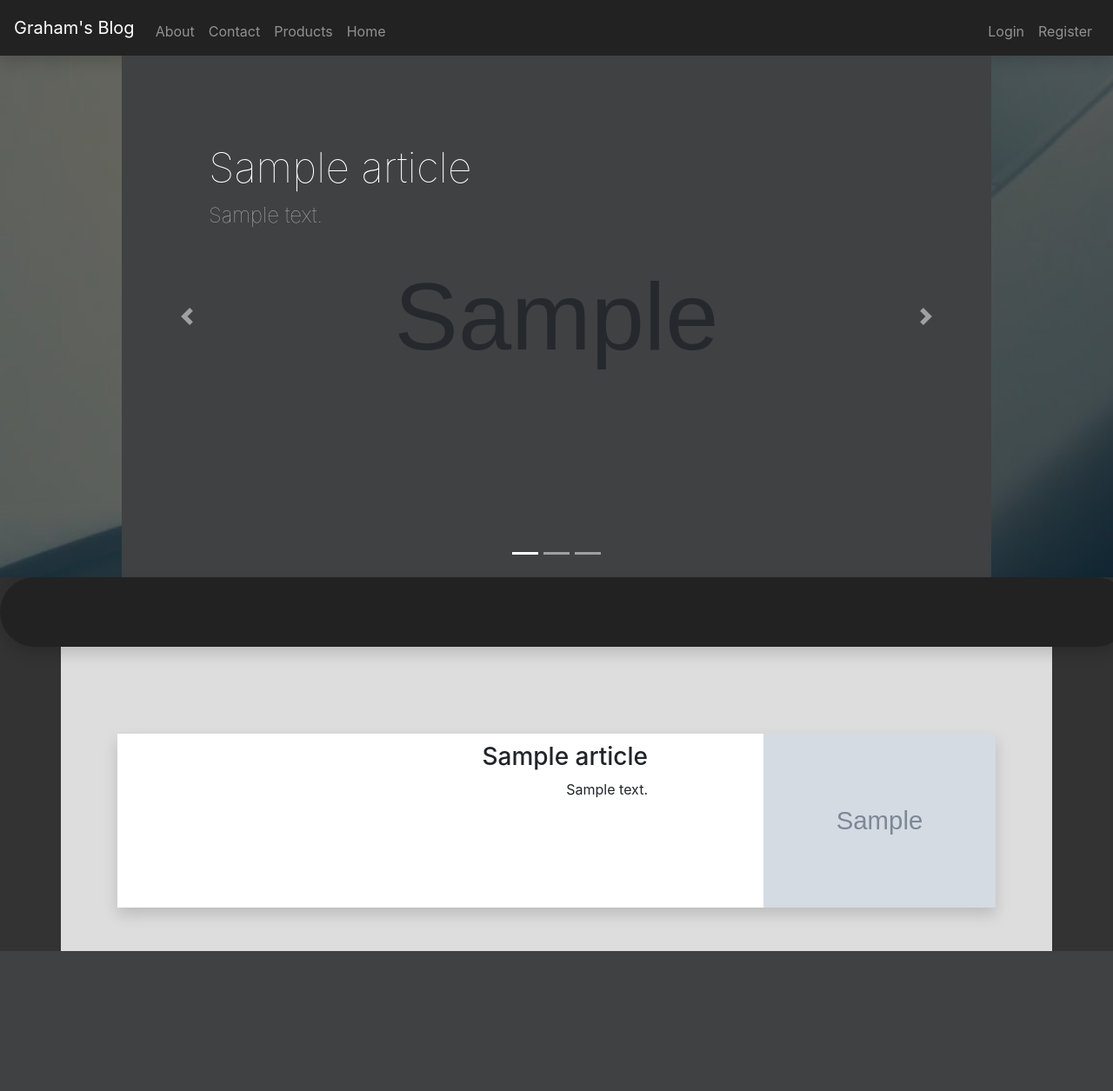
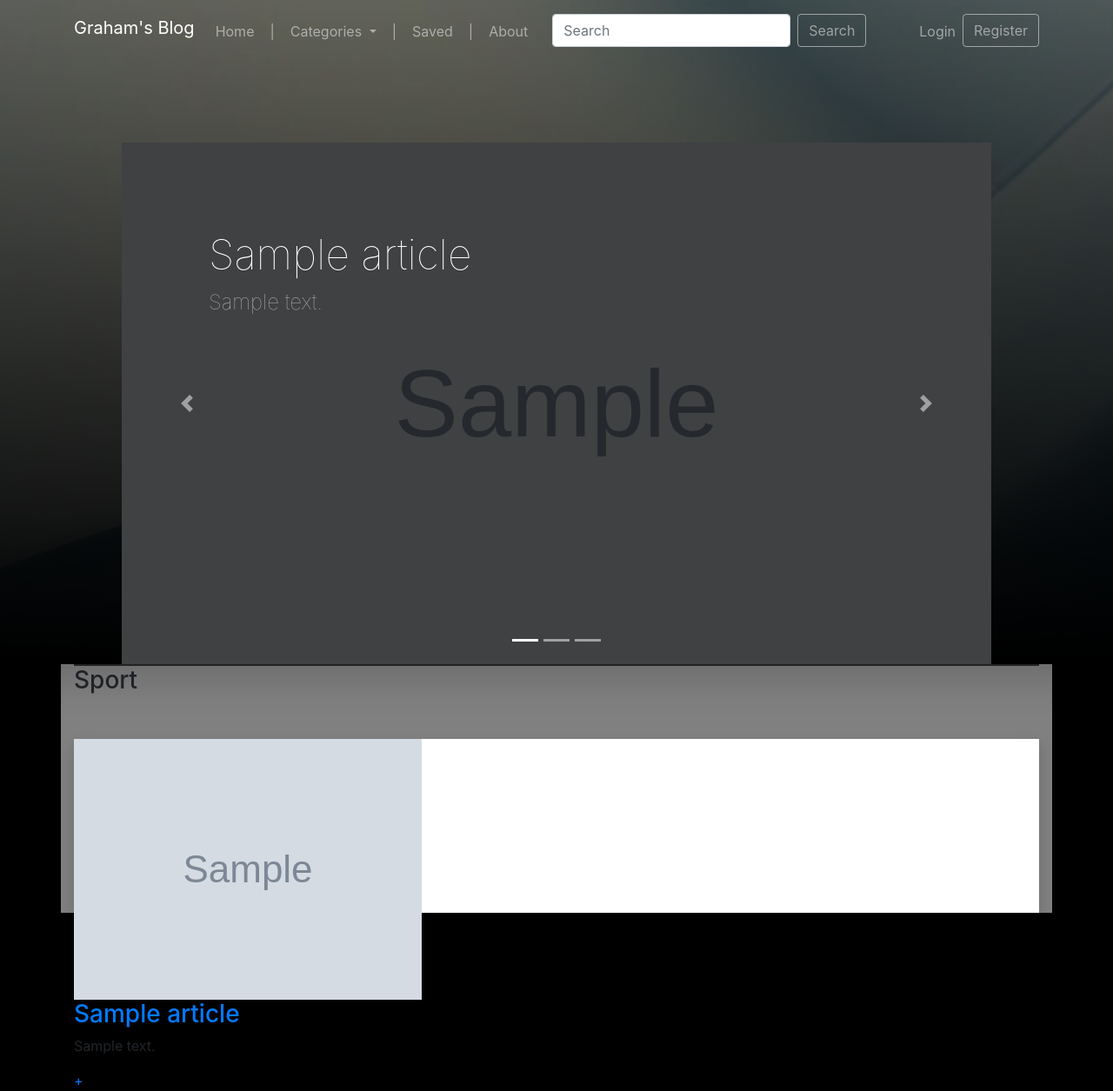
Before and after one commit to grahamross12/blog_website, a Flask app: template templates/index.html in a window 1280 px wide. Shown: the whole page at 87% size. Before the commit the page ends 1094 px from the top, so only its background shows below. Run offline with Flask 2, Linux system fonts and the light colour scheme; the template is opened without the code that fills it: most values are stand-ins (such as "Sample title", 1, 10 or a date in 2020); grey boxes marked "Sample" are stand-in pictures.

Commit message:
Added save buttons and lots of CSS

```diff
--- a/app.py
+++ b/app.py
@@ -6,6 +6,7 @@ from werkzeug.exceptions import default_exceptions, HTTPException, InternalServe
 from werkzeug.security import check_password_hash, generate_password_hash
 import sqlite3
 from newsapi import NewsApiClient
+from helpers import login_required
 
 # Initialise NewsAPI
 newsapi = NewsApiClient(api_key='f29c5ca7a2d544889ceaf1396eb0cc75')
@@ -36,11 +37,51 @@ def after_request(response):
 def index():
 	top_headlines = newsapi.get_top_headlines(language='en')
 
-	all_articles = newsapi.get_everything(language='en',
+	sport = newsapi.get_everything(language='en',
+									  q='sport',
 									  domains = 'cnn.com',
                                       sort_by='publishedAt',
                                       page=1)
-	return render_template('index.html', headlines=top_headlines, articles=all_articles)
+	return render_template('index.html', headlines=top_headlines, sport=sport)
+
+
+@app.route("/save", methods=['POST'])
+def save():
+    """Add an article to a user's save list."""
+    title = request.form['title']
+    conn = sqlite3.connect(db)
+    c = conn.cursor()
+    with conn:
+        # Check if the article is in the articles table
+        c.execute("SELECT * FROM articles WHERE title = :title", {'title': title})
+        if len(c.fetchall()) == 0:
+        	c.execute("INSERT INTO articles (title) VALUES (:title)", {'title': title})
+
+        # Obtain the id of the article from the articles table
+        c.execute("SELECT id FROM articles WHERE title = :title", {'title': title})
+        article_id = c.fetchone()[0]
+
+        # Check if the article is already in the user_articles table
+        c.execute("SELECT user_id, article_id FROM user_articles WHERE user_id = :user_id AND article_id = :article_id", {'user_id': session['user_id'], 'article_id': article_id})
+        if len(c.fetchall()) == 0:
+            # Add the article to the user_articles table
+            c.execute("INSERT INTO user_articles (user_id, article_id) VALUES (:user_id, :article_id)", {'user_id': session['user_id'], 'article_id': article_id})
+        else:
+            # Remove the article from the user_articles table
+            c.execute("DELETE FROM user_articles WHERE user_id = :user_id AND article_id = :article_id", {'user_id': session['user_id'], 'article_id': article_id})
+    return redirect("/")
+
+
+
+@app.route("/sport")
+def sport():
+	"""Display a list of sport articles"""
+	sport = newsapi.get_everything(language='en',
+								  q='sport',
+								  domains = 'cnn.com',
+                                  sort_by='publishedAt',
+                                  page=1)
+	return render_template('results.html', sport=sport)
 
 
 @app.route("/login", methods=["GET", "POST"])
@@ -103,7 +144,6 @@ def register():
     if request.method == "POST":
     	# Connect to the database
 
-
         # Check if a username and password has been entered
         username = request.form.get("username")
         password = request.form.get("password")
@@ -153,6 +193,14 @@ def register():
         return render_template("register.html")
 
 
+
+
+
 if __name__ == '__main__':
-
+	news = newsapi.get_everything(language='en',
+								  q="Turn your living room couch into the best seats at every game with Samsung's 2021 TVs",
+								  domains = 'cnn.com',
+                                  sort_by='publishedAt',
+                                  page=1)
+	print(news)
 	app.run(debug=True)
--- a/static/css/index.css
+++ b/static/css/index.css
@@ -1,5 +1,10 @@
 .rounded {
 	border-radius: 10px !important;
+}
+
+.navbar
+{
+  background-color: transparent !important;
 }
 
 .post-container {
@@ -32,10 +37,12 @@
 }
 
 .carousel-container {
-	max-width: 1000px;
+	width: 1000px;
 	height: 600px;
-	margin: auto;
-	justify-content: center;
+	position: absolute;
+  	bottom: 0;
+  	left: 50%;
+  	margin-left: -500px;
 }
 
 .header-margin {
@@ -43,11 +50,17 @@
 	background-size: 2560px;
 	background-repeat: no-repeat;
 	background-attachment: fixed;
-  background-position: center;
+  	background-position: center;
+  	position: relative;
+  	margin-top: -100px;
+  	height: 800px;
 }
 
 .header-layer {
 	background-color: rgb(0 0 0 / 50%);
+	background-image: linear-gradient(to bottom, rgba(0,0,0,0), rgba(0,0,0,1));
+	position: relative;
+	height: 100%;
 }
 
 .carousel {
@@ -55,34 +68,14 @@
 }
 
 .divider {
-  height: 80px;
-  background-color: #222;
-  position: relative;
-  width: 1300px;
-  margin: auto;
+	height: 2px;
+	background-color: #222;
+	position: relative;
+	width: 100%;
+	margin: auto;
 }
 
-.feed {
-  padding: 50px;
-}
 
-.article-preview-image {
-	height: 100%;
-	object-fit: contain;
-	float: right;
-	position:relative;
-}
-
-.image-container {
-	position: relative;
-	margin-top: 0px;
-	padding: 0px;
-	height: 100%;
-	width: 400px;
-	float: right;
-	height: 100%;
-	text-align: right
-}
 
 .headline-image-container {
 	padding: 0px;
@@ -96,12 +89,6 @@
 	width: 100%;
 	object-fit: cover;
 
-}
-
-.text-container {
-	padding: 10px;
-	max-height: 100%;
-	text-align: right;
 }
 
 .carousel-item {
--- a/static/css/layout.css
+++ b/static/css/layout.css
@@ -1,12 +1,46 @@
 body {
-  background-color: #333
+	background-color: #000
 }
 
 main {
-  background-color: #ddd;
+	background-color: rgba(255, 255, 255, 0.5);
 }
 
-.navbar
-{
-  background-color: #222 !important;
+.navbar {
+	background-color: #222 !important;
+	z-index: 10;
 }
+
+
+.navbar-text {
+	padding-right: 10px;
+	padding-left: 10px;
+}
+
+.btn-outline-success {
+    color: rgba(255,255,255,.5);
+    border-color: rgba(255,255,255,.5);
+}
+
+#search-bar {
+	padding-left: 20px;
+}
+
+.btn:hover {
+	background-color: rgba(255, 255, 255, 0.3);
+	border-color: rgba(255, 255, 255, 0.3);
+}
+
+.dropdown-menu {
+	background-color: rgba(0, 0, 0, 0.6);
+	color:
+}
+
+.dropdown-item {
+	color: rgba(255, 255, 255, 0.5) !important;
+}
+
+.dropdown-item:hover {
+	background-color: rgba(0, 0, 0, 0.5);
+	color: rgba(255, 255, 255, 0.8) !important;
+}
--- a/templates/index.html
+++ b/templates/index.html
@@ -7,7 +7,9 @@ Homepage
 {% block main %}
 
 <script src="static/js/index.js"></script>
+<script src="static/js/results.js"></script>
 <link href="static/css/index.css" rel="stylesheet">
+<link href="static/css/results.css" rel="stylesheet">
 
 <div class="header-margin shadow-lg" >
 	<div class="header-layer">
@@ -64,19 +66,23 @@ Homepage
 	</div>
 </div>
 
-<div class="divider shadow rounded-pill"></div>
 
 <main class="container">
 		<div class="feed">
-		{% for article in articles.articles %}
+			<div class="divider"></div>
+			<h3>Sport</h3>
+			{% for article in sport.articles %}
 			<div class='post-container shadow'>
 				<div class="image-container">
 					<img src="{{ article.urlToImage }}" alt="{{ article.title }}" class="article-preview-image">
 				</div>
 				<div class='text-container'>
-				<h3>{{ article.title }}</h3>
+					<a class="article-title" target="_blank" href="{{ article.url }}"><h3>{{ article.title }}</h3></a>
 					<p>{{ article.description }}</p>
 				</div>
+				<a class="save-button">
+			        <p class="plus">+</p>
+				</a>
 			</div>
 			{% endfor %}
 		</div>
--- a/templates/layout.html
+++ b/templates/layout.html
@@ -14,7 +14,7 @@
    <!-- Bootstrap CSS -->
    <link rel="stylesheet" href="https://cdn.jsdelivr.net/npm/bootstrap@4.5.3/dist/css/bootstrap.min.css" integrity="sha384-TX8t27EcRE3e/ihU7zmQxVncDAy5uIKz4rEkgIXeMed4M0jlfIDPvg6uqKI2xXr2" crossorigin="anonymous">
 
-   <script src="https://code.jquery.com/jquery-3.5.1.slim.min.js" integrity="sha384-DfXdz2htPH0lsSSs5nCTpuj/zy4C+OGpamoFVy38MVBnE+IbbVYUew+OrCXaRkfj" crossorigin="anonymous"></script>
+   <script src="https://code.jquery.com/jquery-3.4.1.min.js" integrity="sha256-CSXorXvZcTkaix6Yvo6HppcZGetbYMGWSFlBw8HfCJo=" crossorigin="anonymous"></script>
    <script src="https://cdn.jsdelivr.net/npm/popper.js@1.16.1/dist/umd/popper.min.js" integrity="sha384-9/reFTGAW83EW2RDu2S0VKaIzap3H66lZH81PoYlFhbGU+6BZp6G7niu735Sk7lN" crossorigin="anonymous"></script>
    <script src="https://cdn.jsdelivr.net/npm/bootstrap@4.5.3/dist/js/bootstrap.min.js" integrity="sha384-w1Q4orYjBQndcko6MimVbzY0tgp4pWB4lZ7lr30WKz0vr/aWKhXdBNmNb5D92v7s" crossorigin="anonymous"></script>
 
@@ -28,17 +28,37 @@
 
 <body>
 
-    <nav class="navbar navbar-expand-md navbar-dark border-dark shadow">
+    <nav class="navbar navbar-expand-md navbar-dark border-dark">
+        <div class="container">
             <a class="navbar-brand" href="/"><span class="white">Graham's Blog</span></a>
             <button aria-controls="navbar" aria-expanded="false" aria-label="Toggle navigation" class="navbar-toggler" data-target="#navbar" data-toggle="collapse" type="button">
                 <span class="navbar-toggler-icon"></span>
             </button>
-        <div class="collapse navbar-collapse" id="navbar">
+            <div class="collapse navbar-collapse" id="navbarNavDropdown">
                 <ul class="navbar-nav mr-auto mt-2">
-                <li><a class="nav-link" href="about.html">About</a></li>
-                <li><a class="nav-link" href="contact.html">Contact</a></li>
-                <li><a class="nav-link" href="products.html">Products</a></li>
-                <li><a class="nav-link" href="index.html">Home</a></li>
+                    <li><a class="nav-link" href="/">Home</a></li>
+                    <li class="navbar-text">|</li>
+                    <li class="nav-item dropdown">
+                        <a class="nav-link dropdown-toggle" id="navbarDropdownMenuLink" data-toggle="dropdown" aria-haspopup="true" aria-expanded="false" href="/categories">
+                            Categories
+                        </a>
+                        <div class="dropdown-menu" aria-labelledby="navbarDropdownMenuLink">
+                          <a class="dropdown-item" href="/technology">Technology</a>
+                          <a class="dropdown-item" href="/sport">Sport</a>
+                          <a class="dropdown-item" href="#">Another category</a>
+                        </div>
+                    </li>
+                    <li class="navbar-text">|</li>
+                    <li><a class="nav-link" href="/saved">Saved</a></li>
+                    <li class="navbar-text">|</li>
+                    <li><a class="nav-link" href="/about">About</a></li>
+                    <li>
+                        <form class="form-inline" id="search-bar">
+                            <input class="form-control mr-sm-2" type="search" placeholder="Search" aria-label="Search">
+                            <button class="btn btn-outline-success my-2 my-sm-0" type="submit">Search</button>
+                        </form>
+                    </li>
+
                 </ul>
                 <ul class="navbar-nav ml-auto mt-2">
                     {% if session.user_id %}
@@ -47,9 +67,10 @@
                     <li class="nav-item"><a class="nav-link" href="/logout">Logout</a></li>
                     {% else %}
                     <li class="nav-item"><a class="nav-link" href="/login">Login</a></li>
-                <li class="nav-item"><a class="nav-link" href="/register">Register</a></li>
+                    <li class="nav-item" id="register"><a class="btn btn-outline-success my-2 my-sm-0" href="/register">Register</a></li>
                     {% endif %}
             </ul>
+            </div>
         </div>
     </nav>
 
```
Lines whose indentation alone changed are shown as unchanged.
